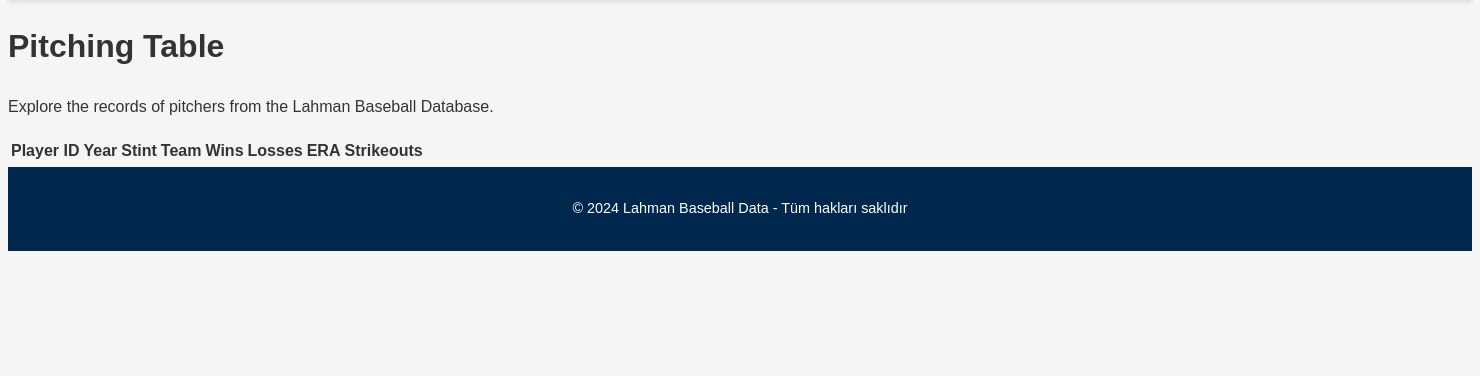
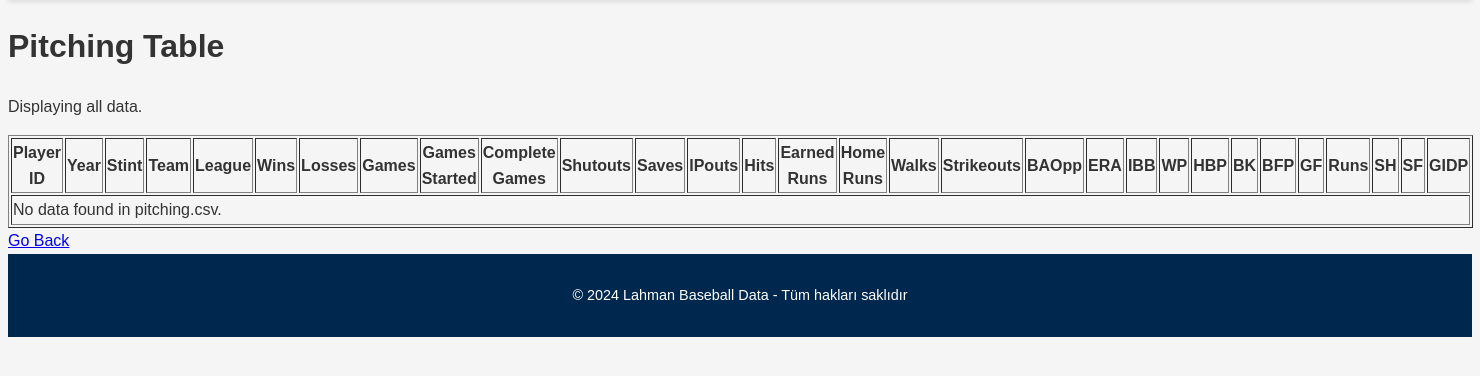
Before and after one commit to CommitCrewDB/CommitCrew, a Flask app: page /pitching in a window 1480 px wide. Shown: the part 98-474 px from the top of the page. Run offline with Flask 3, Linux system fonts and the light colour scheme; lists and menus that the app fills with data are empty.

Commit message:
Pitching fixed

```diff
--- /dev/null
+++ b/app/models/pitching.py
@@ -0,0 +1,86 @@
+import os
+import csv
+
+class Pitching:
+    def __init__(self, playerID, yearID, stint, teamID, lgID, W, L, G, GS, CG, SHO, SV, IPouts, H, ER, HR, BB, SO,
+                 BAOpp, ERA, IBB, WP, HBP, BK, BFP, GF, R, SH, SF, GIDP):
+        self.playerID = playerID
+        self.yearID = yearID
+        self.stint = stint
+        self.teamID = teamID
+        self.lgID = lgID
+        self.W = W
+        self.L = L
+        self.G = G
+        self.GS = GS
+        self.CG = CG
+        self.SHO = SHO
+        self.SV = SV
+        self.IPouts = IPouts
+        self.H = H
+        self.ER = ER
+        self.HR = HR
+        self.BB = BB
+        self.SO = SO
+        self.BAOpp = BAOpp
+        self.ERA = ERA
+        self.IBB = IBB
+        self.WP = WP
+        self.HBP = HBP
+        self.BK = BK
+        self.BFP = BFP
+        self.GF = GF
+        self.R = R
+        self.SH = SH
+        self.SF = SF
+        self.GIDP = GIDP
+
+    @staticmethod
+    def load_pitching_data():
+        """Load data directly from pitching.csv."""
+        try:
+            csv_folder = os.path.join(os.getcwd(), 'csv')  # Ensure the CSV folder is in the project directory
+            file_path = os.path.join(csv_folder, 'pitching.csv')
+            data = []
+            with open(file_path, mode='r') as file:
+                reader = csv.DictReader(file)
+                for row in reader:
+                    data.append(Pitching(
+                        playerID=row['playerID'],
+                        yearID=int(row['yearID']),
+                        stint=int(row['stint']),
+                        teamID=row['teamID'],
+                        lgID=row['lgID'],
+                        W=int(row['W']),
+                        L=int(row['L']),
+                        G=int(row['G']),
+                        GS=int(row['GS']),
+                        CG=int(row['CG']),
+                        SHO=int(row['SHO']),
+                        SV=int(row['SV']),
+                        IPouts=int(row['IPouts']),
+                        H=int(row['H']),
+                        ER=int(row['ER']),
+                        HR=int(row['HR']),
+                        BB=int(row['BB']),
+                        SO=int(row['SO']),
+                        BAOpp=float(row['BAOpp']) if row['BAOpp'] else None,
+                        ERA=float(row['ERA']) if row['ERA'] else None,
+                        IBB=int(row['IBB']) if row['IBB'] else None,
+                        WP=int(row['WP']) if row['WP'] else None,
+                        HBP=int(row['HBP']) if row['HBP'] else None,
+                        BK=int(row['BK']) if row['BK'] else None,
+                        BFP=int(row['BFP']) if row['BFP'] else None,
+                        GF=int(row['GF']) if row['GF'] else None,
+                        R=int(row['R']) if row['R'] else None,
+                        SH=int(row['SH']) if row['SH'] else None,
+                        SF=int(row['SF']) if row['SF'] else None,
+                        GIDP=int(row['GIDP']) if row['GIDP'] else None,
+                    ))
+            return data
+        except FileNotFoundError:
+            print(f"File not found: {file_path}")
+            return []
+        except Exception as e:
+            print(f"Error reading CSV file: {e}")
+            return []
--- a/app/templates/home.html
+++ b/app/templates/home.html
@@ -33,7 +33,7 @@ Welcome
         <img src="{{ url_for('static', filename='images/pitching.webp') }}" alt="Pitching" class="feature-img">
         <h2>Pitching</h2>
         <p>Analyze pitching records and discover the greatest pitchers in history.</p>
-        <a href="{{ url_for('pitching_page') }}" class="btn">View Pitching Stats</a>
+        <a href="{{ url_for('pitching_table') }}" class="btn">View Pitching Stats</a>
     </div>
 </section>
 {% endblock %}
--- a/app/templates/layout.html
+++ b/app/templates/layout.html
@@ -13,7 +13,7 @@
                 <li><a href="{{ url_for('home_page') }}">Home</a></li>
                 <li><a href="{{ url_for('teams_page') }}">Teams</a></li>
                 <li><a href="{{ url_for('fielding_page') }}">Fielding</a></li>
-                <li><a href="{{ url_for('pitching_page') }}">Pitching</a></li>
+                <li><a href="{{ url_for('pitching_options') }}">Pitching</a></li>
                 <li><a href="{{ url_for('about_page') }}">About Us</a></li>
             </ul>
         </nav>
--- a/app/templates/pitching.html
+++ b/app/templates/pitching.html
@@ -1,39 +1,92 @@
 {% extends "layout.html" %}
-
-{% block title %}
-Pitching Table
-{% endblock %}
 
 {% block content %}
 <h1>Pitching Table</h1>
-    <p>Explore the records of pitchers from the Lahman Baseball Database.</p>
+{% if search_query %}
+    <p>Showing results for search query: "{{ search_query }}"</p>
+{% else %}
+    <p>Displaying all data.</p>
+{% endif %}
 
-    <table>
+<!-- Table -->
+<table border="1">
     <thead>
         <tr>
             <th>Player ID</th>
             <th>Year</th>
             <th>Stint</th>
             <th>Team</th>
+            <th>League</th>
             <th>Wins</th>
             <th>Losses</th>
+            <th>Games</th>
+            <th>Games Started</th>
+            <th>Complete Games</th>
+            <th>Shutouts</th>
+            <th>Saves</th>
+            <th>IPouts</th>
+            <th>Hits</th>
+            <th>Earned Runs</th>
+            <th>Home Runs</th>
+            <th>Walks</th>
+            <th>Strikeouts</th>
+            <th>BAOpp</th>
             <th>ERA</th>
-                <th>Strikeouts</th>
+            <th>IBB</th>
+            <th>WP</th>
+            <th>HBP</th>
+            <th>BK</th>
+            <th>BFP</th>
+            <th>GF</th>
+            <th>Runs</th>
+            <th>SH</th>
+            <th>SF</th>
+            <th>GIDP</th>
         </tr>
     </thead>
     <tbody>
+        {% if pitching_data %}
             {% for row in pitching_data %}
             <tr>
-                <td>{{ row['playerID'] }}</td>
-                <td>{{ row['yearID'] }}</td>
-                <td>{{ row['stint'] }}</td>
-                <td>{{ row['teamID'] }}</td>
-                <td>{{ row['W'] }}</td>
-                <td>{{ row['L'] }}</td>
-                <td>{{ row['ERA'] }}</td>
-                <td>{{ row['SO'] }}</td>
+                <td>{{ row.playerID }}</td>
+                <td>{{ row.yearID }}</td>
+                <td>{{ row.stint }}</td>
+                <td>{{ row.teamID }}</td>
+                <td>{{ row.lgID }}</td>
+                <td>{{ row.W }}</td>
+                <td>{{ row.L }}</td>
+                <td>{{ row.G }}</td>
+                <td>{{ row.GS }}</td>
+                <td>{{ row.CG }}</td>
+                <td>{{ row.SHO }}</td>
+                <td>{{ row.SV }}</td>
+                <td>{{ row.IPouts }}</td>
+                <td>{{ row.H }}</td>
+                <td>{{ row.ER }}</td>
+                <td>{{ row.HR }}</td>
+                <td>{{ row.BB }}</td>
+                <td>{{ row.SO }}</td>
+                <td>{{ row.BAOpp }}</td>
+                <td>{{ row.ERA }}</td>
+                <td>{{ row.IBB }}</td>
+                <td>{{ row.WP }}</td>
+                <td>{{ row.HBP }}</td>
+                <td>{{ row.BK }}</td>
+                <td>{{ row.BFP }}</td>
+                <td>{{ row.GF }}</td>
+                <td>{{ row.R }}</td>
+                <td>{{ row.SH }}</td>
+                <td>{{ row.SF }}</td>
+                <td>{{ row.GIDP }}</td>
             </tr>
             {% endfor %}
+        {% else %}
+            <tr>
+                <td colspan="30">No data found in pitching.csv.</td>
+            </tr>
+        {% endif %}
     </tbody>
 </table>
+
+<a href="{{ url_for('pitching_options') }}">Go Back</a>
 {% endblock %}
--- a/app/views.py
+++ b/app/views.py
@@ -1,6 +1,10 @@
-from flask import render_template, request
+from flask import render_template, request, redirect, url_for
+from flask import app
 from app.models.teams import Teams
 from app.models.fielding import Fielding
+from app.models.pitching import Pitching
+
+
 
 def home_page():
     return render_template("home.html")
@@ -24,8 +28,25 @@ def fielding_page():
         fielding_records = Fielding.get_all_fielding()
     return render_template("fielding.html", fielding_records=fielding_records)
 
-def pitching_page():
-    return render_template("pitching.html")
+def pitching_options():
+    return render_template("pitching_options.html")
+
+def pitching_table():
+    action = request.args.get('action', 'view_all')
+    search_query = request.args.get('search', '')
+
+    if action == 'view_all':
+        pitching_data = Pitching.load_pitching_data()
+        return render_template("pitching.html", pitching_data=pitching_data)
+
+    elif action == 'search' and search_query:
+        # Search for specific data
+        pitching_data = Pitching.search_and_sort(search_query=search_query)
+        return render_template("pitching.html", pitching_data=pitching_data, search_query=search_query)
+
+    # Default behavior: return to pitching options
+    return redirect(url_for('pitching_options'))
+
 
 def about_page():
     return render_template("about.html")
```
Also changed, not shown: app/__init__.py (+4 -4 lines), app/templates/pitching_options.html (added, +20 -0 lines). Lines whose indentation alone changed are shown as unchanged.
